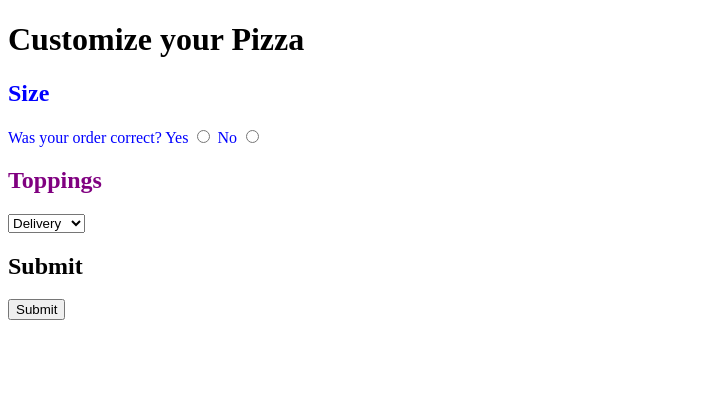
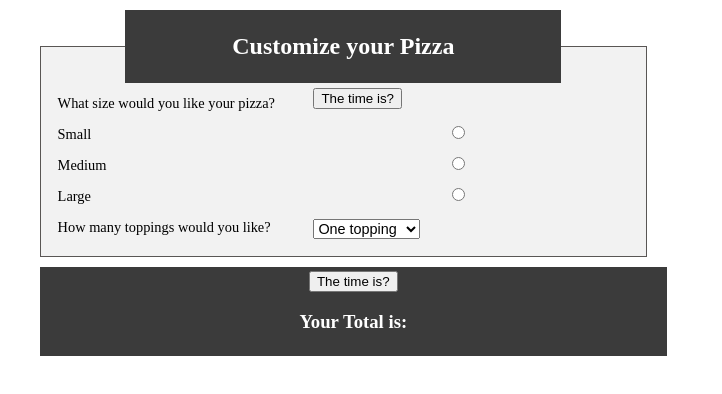
Before and after one commit to EvergreenNW/P209HW2, a plain HTML site: page index.html in a window 1280 px wide. Shown: the whole page, without its empty margins (0-722 px from the left). Drawn offline with Linux system fonts and the light colour scheme.

Commit message:
added initial structure

```diff
--- a/index.html
+++ b/index.html
@@ -8,44 +8,40 @@
     <link rel="stylesheet" href="style.css">
 </head>
 <body>
-    <!--
-        3 radio buttons
-            pizza size
-                small
-                medium
-                large
-        dropdown feature (a select)
-            no toppings
-            one topping
-            two toppings
-        submit button
-    -->
-    <h1>Customize your Pizza</h1>
 
-    <div id="size">
-        <h2>Size</h2>
-        <label id="correct">Was your order correct?</label>
-        <label for="yes">Yes</label>
-        <input type="radio" value = "yes" id="yes" onclick="handleClick(this);">
-        <label for="no">No</label>
-        <input type="radio" value ="no" id="no" onclick="handleClick(this);">
+  <form name="mainFrom" onsubmit="return false">
 
-    </div>
+    <fieldset id="custInfo">
 
-    <div id="toppings">
-        <h2>Toppings</h2>
-        <select name="ordertype" id="ordertype" size="1">
-            <option value="Carry Out"> Carry out</option>
-            <option value="Delivered" selected="selected"> Delivery</option>
-            <option value="Dine In"> Dine in</option>
-     </select>
+      <legend><h2>Customize your Pizza</h2></legend>
 
-    </div>
+      <label id="size">What size would you like your pizza?</label>
+      <label for="small">Small</label>
+      <input type="radio" name="size" value = "small" id="small" onclick="size(this);">
+      <label for="medium">Medium</label>
+      <input type="radio" name="size" value ="medium" id="medium" onclick="size(this);">
+      <label for="large">Large</label>
+      <input type="radio" name="size" value ="large" id="large" onclick="size(this);">
 
-    <div id="submit">
-        <h2>Submit</h2>
-        <button id="button" onclick="calculate()">Submit</button>
-    </div>
+      <label for="toppings">How many toppings would you like?</label>
+      <select name="toppings" id="toppings" size="1">
+        <option value="None"> None</option>
+        <option value="One" selected="selected"> One topping</option>
+        <option value="Two"> Two toppings</option>
+      </select>
+
+      <button onclick="calculate()">The time is?</button>
+
+    </fieldset>
+
+  </form>
+
+  <div id="total">
+      <button onclick="calculate()">The time is?</button>
+      <h3>Your Total is: </h3>
+  </div>
+
+
 
     <script src="script.js"></script>
 </body>
--- a/script.js
+++ b/script.js
@@ -1,61 +1,38 @@
-// Upon submit:
-//      JS calculates price and show it to user.
-//      Pricing:
-//          Small $7.00
-//          Medium  $10.00
-//          Large  $14.00
-//          1 topping  $2.00
-//          2 toppings $3.00
-
 document.addEventListener("DOMContentLoaded", function (event) {
 
 
-    //Size
-    function handleClick(RadioElement) {   // RadioElement is the object returned from "this"
-        var selectedValue = RadioElement.value;
-        if (selectedValue == "yes") {
-            blah
-        }
-        if (selectedValue == "no") {
-            blah
-        }
-        else {
-            blah
-        }
+  let total = 0;
+  let totalAmount = document.querySelector('h3');
+  let selectedSize = 0;
+  let selectedToppings = 0;
+
+  document.addEventListener('click', calculate());
+
+  function size() {
+    if (button.value === 'small') {
+      let selectedSize = 7;
+    } else if (button.value === 'medium') {
+      let selectedSize = 10;
+    } else {
+      let selectedSize = 14;
+  }
+
+  function toppings() {
+    if (toppings.value === 'none') {
+      let selectedToppings = 0;
+    } else if (toppings.value === 'one') {
+      let selectedToppings = 2;
+    } else {
+      let selectedToppings = 3;
     }
+  }
 
-    //Toppings
+  function calculate() {
+    let total = selectedSize + selectedToppings;
+    console.log (total);
+    totalAmount.textContent = "Your total is: $" + total;
+    document.getElementById(total).innerHTML;
+  }
 
-    //Submit
-    function calculate() {
-        document.querySelector('submit');
-    }
 }
-
-
-
-
-
-
-
-
-
-
-
-
-
-
-
-
-
-
-
-
-
-
-
-
-
-
-
-    });
+});
--- a/style.css
+++ b/style.css
@@ -1,15 +1,60 @@
-body {
+fieldset {
+      background-color: rgb(242, 242, 242);
+      border: 1px solid rgb(89, 86, 84);
+      margin: 10px 0px 10px 2.5%;
+      width: 46%;
+    }
 
+    legend {
+      background-color: rgb(59, 59, 59);
+      color: white;
+      padding: 3px 0px;
+      text-align: center;
+      width: 75%;
+    }
+
+    label {
+      clear: left;
+      display: block;
+      float: left;
+      font-size: 0.9em;
+      margin: 7px 4% 7px 5px;
+      width: 40%;
+    }
+
+    input {
+      display: block;
+      float: left;
+      font-size: 0.9em;
+      margin: 7px 0px;
+      width: 50%;
+    }
+
+    #state {
+      width: 50px;
+    }
+
+    select {
+      display: block;
+      float: left;
+      font-size: 0.9em;
+      margin: 7px 0px;
+
+    }
+
+    #correct {
+      font-size: 0.9em;
+      background-color: rgba(233, 70, 0, 0.65);
+      width: 48%;
+
+    }
+
+#total {
+      background-color: rgb(59, 59, 59);
+      border: 1px solid rgb(59, 59, 59);
+      color: white;
+      margin: 10px 0px 10px 2.5%;
+      padding: 3px;
+      text-align: center;
+      width: 49%;
 }
-
-#size {
-    color: blue;
-}
-
-#toppings {
-    color: purple;
-}
-
-#button {
-
-}
```
Also changed, not shown: 1 other file.
